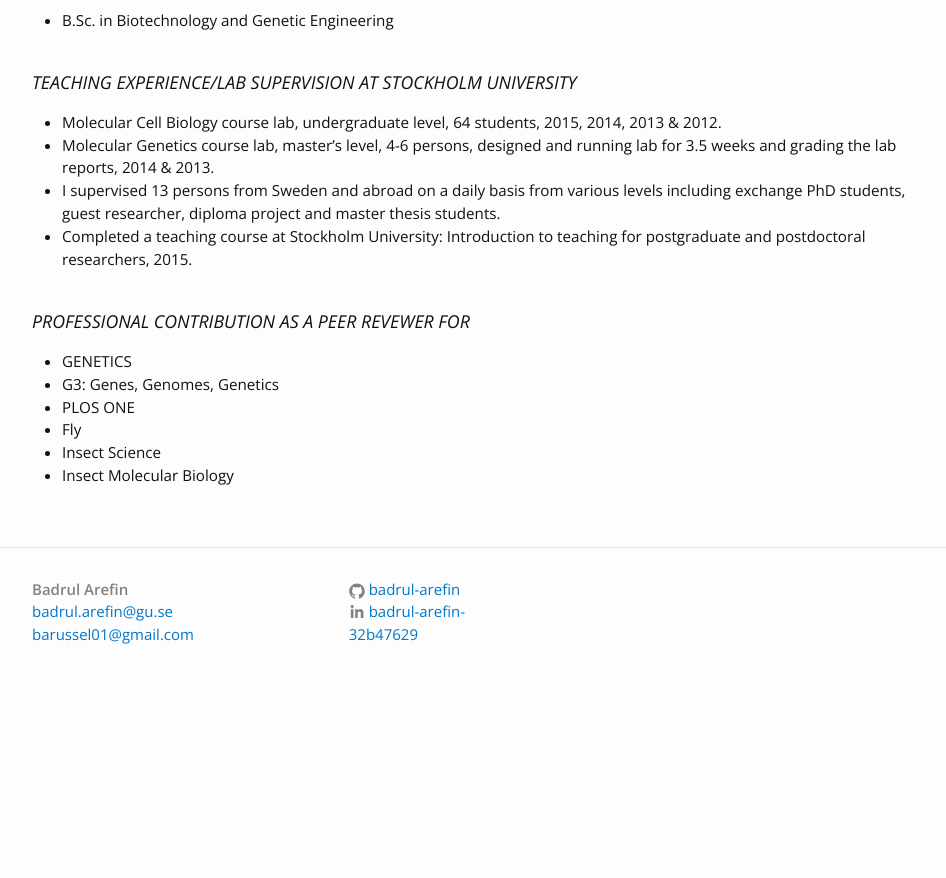
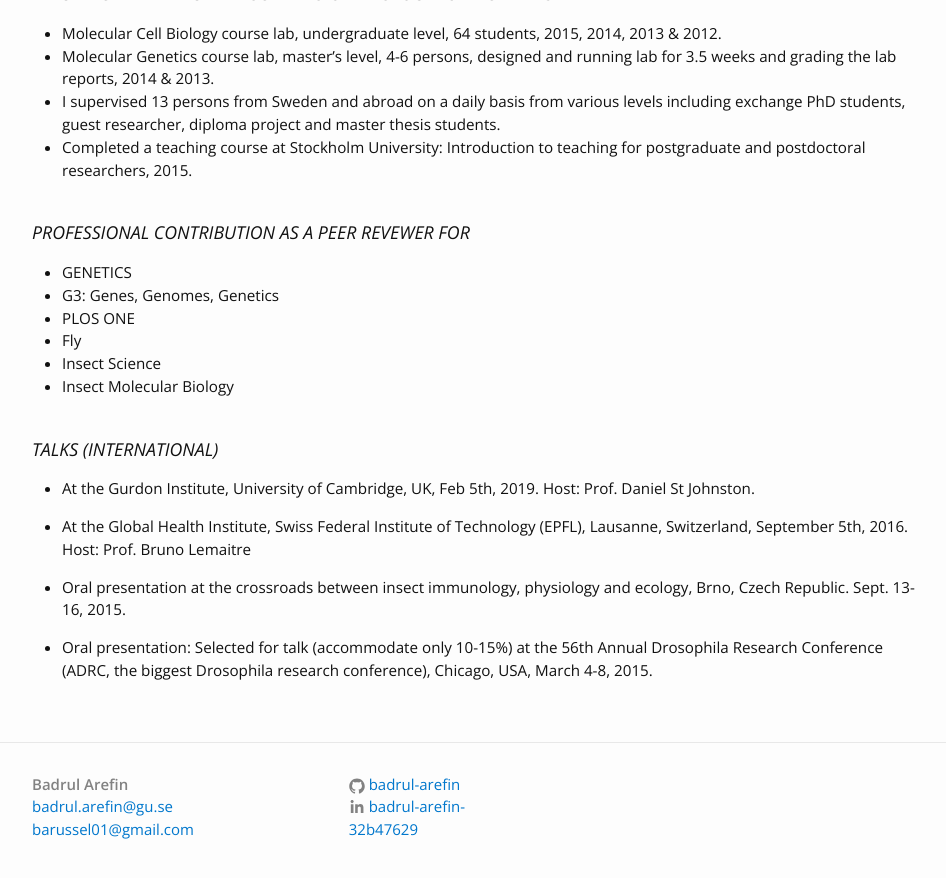
Before and after one commit to Badrul-Arefin/badrul-arefin.github.io, a Jekyll site: the page built from cv.md, in a window 1280 px wide and 900 px high, scrolled down 804 px. Shown: the top 878 px of the window, without its empty margins (163-1109 px from the left). Built offline with Jekyll 4.4.1, drawn with Linux system fonts in a browser that asks for light colours; before the commit the page ends 1509 px from its top, so only the background shows below that.

Commit message:
Update cv.md

```diff
--- a/cv.md
+++ b/cv.md
@@ -3,10 +3,6 @@ layout: page
 title: CV
 permalink: /cv/
 ---
-## A short CV
----
-<br>
-
 ### EDUCATION & EMPLOYMENT
 
 <br><b>University of Gothenburg, Sweden</b>                              <b>(2019-present)</b><br>
@@ -39,4 +35,14 @@ permalink: /cv/
 - PLOS ONE
 - Fly
 - Insect Science
-- Insect Molecular Biology
+- Insect Molecular Biology<br><br>
+
+
+### TALKS (INTERNATIONAL)
+- At the Gurdon Institute, University of Cambridge, UK, Feb 5th, 2019. Host: Prof. Daniel St Johnston.
+
+- At the Global Health Institute, Swiss Federal Institute of Technology (EPFL), Lausanne, Switzerland, September 5th, 2016. Host: Prof. Bruno Lemaitre
+
+- Oral presentation at the crossroads between insect immunology, physiology and ecology, Brno, Czech Republic. Sept. 13-16, 2015.
+
+- Oral presentation: Selected for talk (accommodate only 10-15%) at the 56th Annual Drosophila Research Conference (ADRC, the biggest Drosophila research conference), Chicago, USA, March 4-8, 2015.
```
